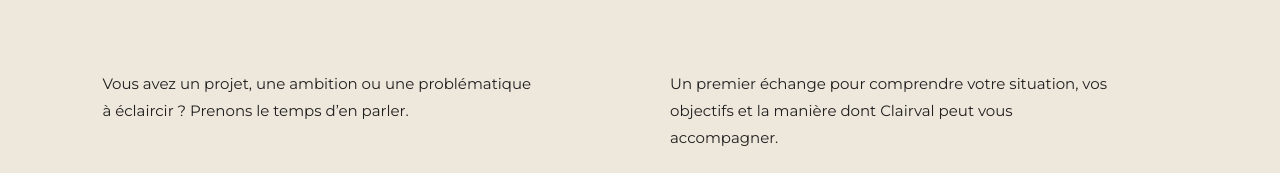
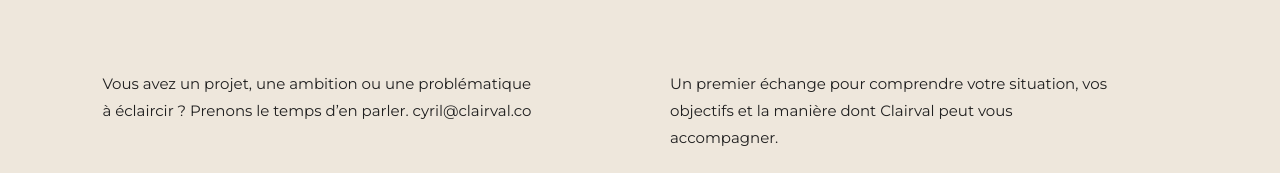
Before and after one commit to cyrilcoffineltrich-stx/clairval-site, a plain HTML site: page contact.html in a window 1280 px wide. Shown: the part 513-686 px from the top of the page. Drawn offline with Linux system fonts and the light colour scheme.

Commit message:
Ajout de l'adresse email sur la page contact

```diff
--- a/contact.html
+++ b/contact.html
@@ -259,7 +259,7 @@
           <div>
             <p>
               Vous avez un projet, une ambition ou une problématique
-              à éclaircir ? Prenons le temps d’en parler.
+              à éclaircir ? Prenons le temps d’en parler. cyril@clairval.co
             </p>
           </div>
 
```
